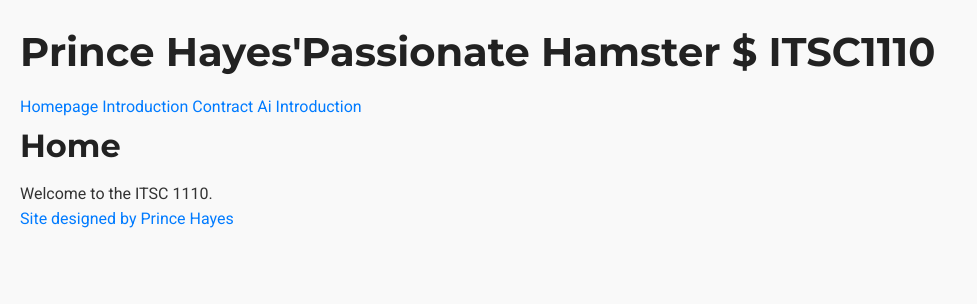
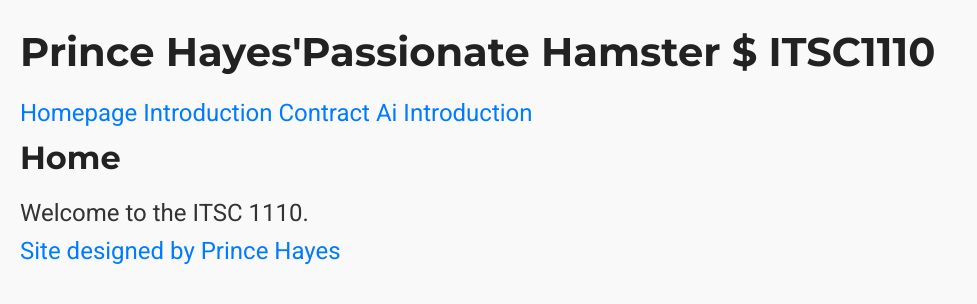
Before and after one commit to PrinceH1-cpu/PrinceH1-cpu.github.io, a plain HTML site: page itsc1110/index.html in a window 1280 px wide. Shown: the whole page, without its empty margins (0-977 px from the left). Drawn offline with Linux system fonts and the light colour scheme; files that its build step writes are made by us from their sources.

Commit message:
Update default.css

```diff
--- a/styles/default.css
+++ b/styles/default.css
@@ -11,7 +11,9 @@ body, h1, h2, h3, h4, h5, h6, p, ul, ol, li, a {
 /* Body Styles */
 body {
     font-family: 'Roboto', sans-serif;
-    font-size: 16px;
+    font-size: 150%;
+    color: #2c3e50;
+    background-color: #f53c3c;
     line-height: 1.6;
     color: #333;
     background-color: #f9f9f9;
```
